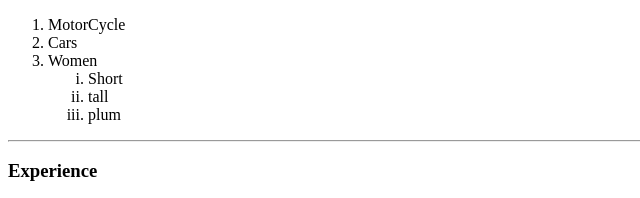
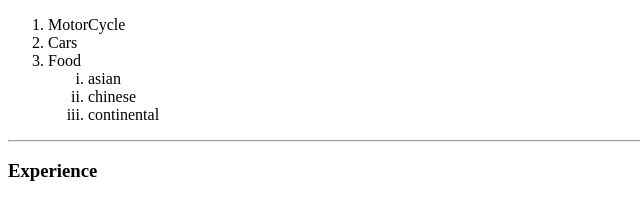
Before and after one commit to mrinalawskashyap/cv, a plain HTML site: page index.html in a window 1280 px wide. Shown: the part 443-641 px from the top of the page, 0-640 px from the left. Drawn offline with Linux system fonts and the light colour scheme.

Commit message:
Update index.html

```diff
--- a/index.html
+++ b/index.html
@@ -42,11 +42,11 @@
   <ol>
     <li>MotorCycle</li>
     <li>Cars</li>
-    <li>Women</li>
+    <li>Food</li>
     <ol type="i">
-      <li>Short</li>
-      <li>tall</li>
-      <li>plum</li>
+      <li>asian</li>
+      <li>chinese</li>
+      <li>continental</li>
     </ol>
   </ol>
 
```
